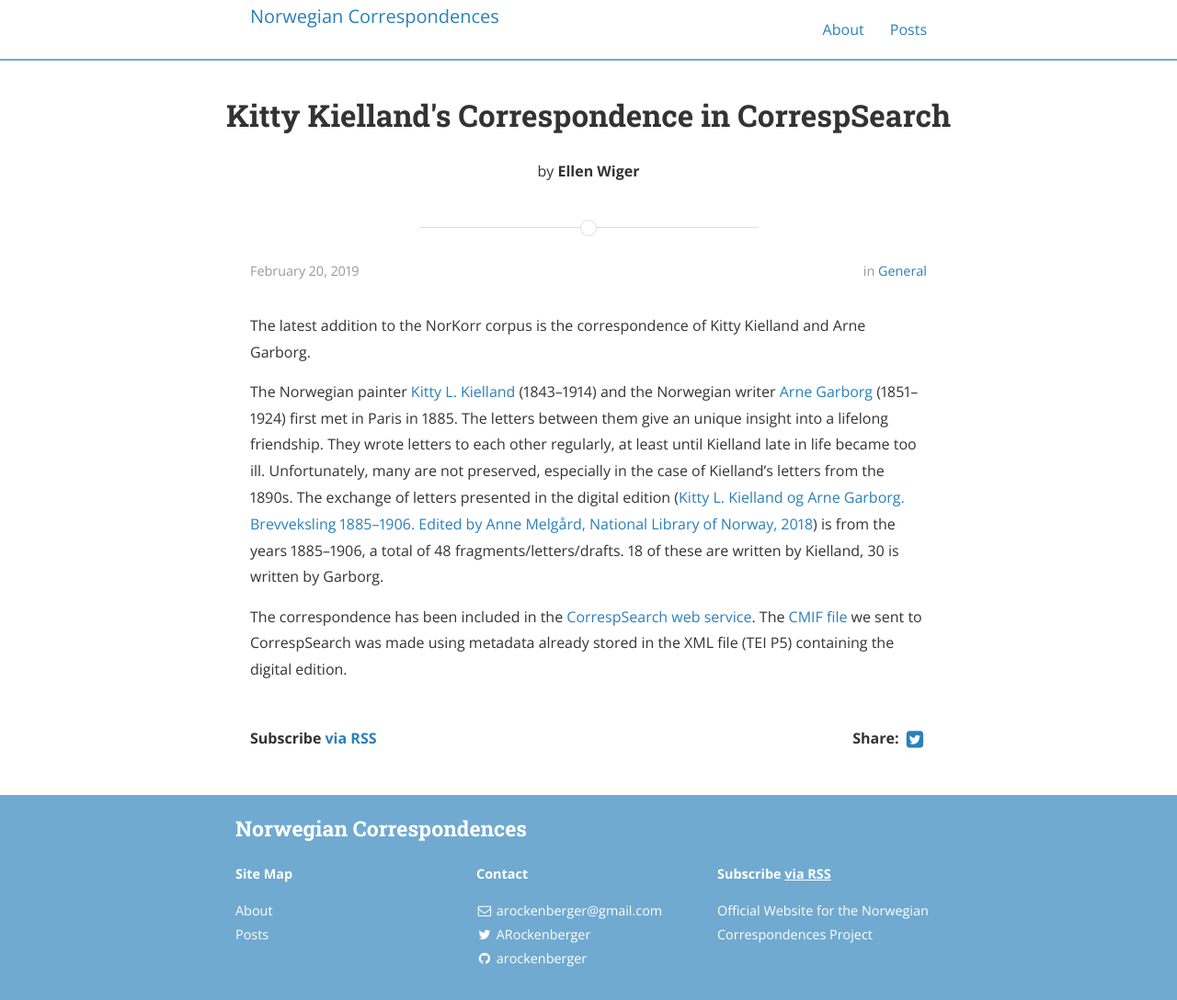
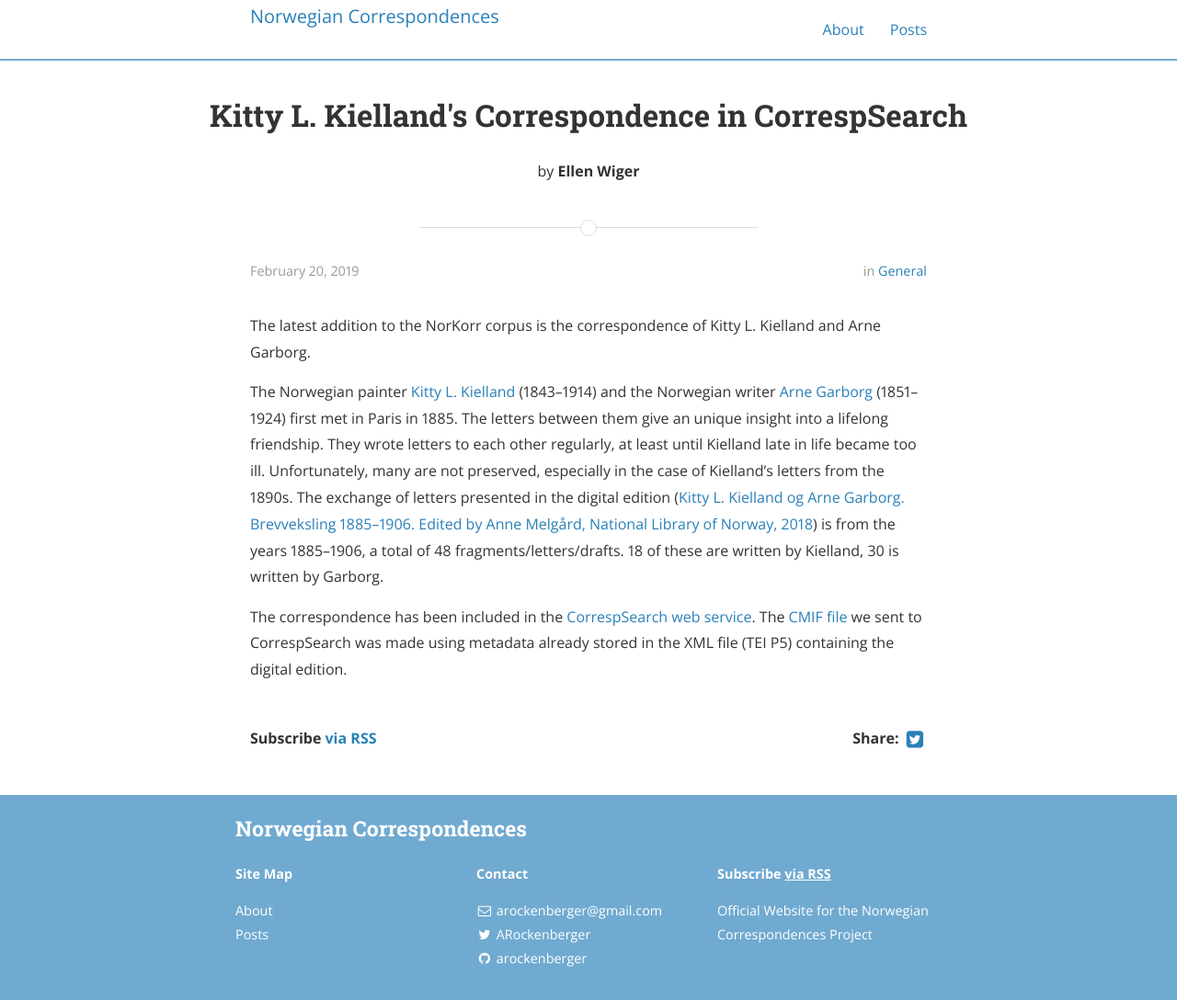
Before and after one commit to arockenberger/NorKorr, a Jekyll site: the page built from _posts/2019-02-18-project.markdown, in a window 1280 px wide. Shown: the whole page at 92% size. Built offline with Jekyll 4.4.1, drawn with Linux system fonts in a browser that asks for light colours; nearby versions of some CDN libraries.

```diff
--- a/_posts/2019-02-18-project.markdown
+++ b/_posts/2019-02-18-project.markdown
@@ -1,12 +1,12 @@
 ---
 layout: post
-title:  "Kitty Kielland's Correspondence in CorrespSearch"
+title:  "Kitty L. Kielland's Correspondence in CorrespSearch"
 date:   2019-02-20
 author: Ellen Wiger
 categories: General
 ---
 
-The latest addition to the NorKorr corpus is the correspondence of Kitty Kielland and Arne Garborg.
+The latest addition to the NorKorr corpus is the correspondence of Kitty L. Kielland and Arne Garborg.
 
 The Norwegian painter [Kitty L. Kielland](https://en.wikipedia.org/wiki/Kitty_Lange_Kielland) (1843–1914) and the Norwegian writer [Arne Garborg](https://en.wikipedia.org/wiki/Arne_Garborg) (1851–1924) first met in Paris in 1885. The letters between them give an unique insight into a lifelong friendship. They wrote letters to each other regularly, at least until Kielland late in life became too ill. Unfortunately, many are not preserved, especially in the case of Kielland's letters from the 1890s. The exchange of letters presented in the digital edition ([Kitty L. Kielland og Arne Garborg.
 Brevveksling 1885–1906. Edited by Anne Melgård, National Library of Norway, 2018](https://www.bokselskap.no/boker/brevkiellandgarborg/tittelside)) is from the years 1885–1906, a total of 48 fragments/letters/drafts. 18 of these are written by Kielland, 30 is written by Garborg.
```
